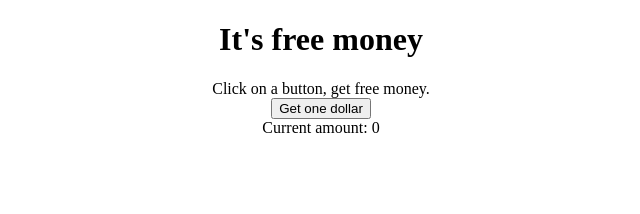
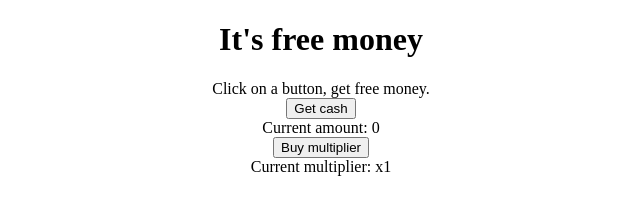
Before and after one commit to glonkulous/freemoney, a plain HTML site: page index.html in a window 1280 px wide. Shown: the whole page, without its empty margins (319-959 px from the left). Drawn offline with Linux system fonts and the light colour scheme.

Commit message:
dwadswads

```diff
--- a/index.html
+++ b/index.html
@@ -8,10 +8,22 @@
 <script type="text/javascript">
 
 var money = 0;
+var multiplier =1;
 document.getElementById("money").innerHTML = String(money);
+document.getElementById("multipier").innerHTML = String(multiplier);
 
-function plusone() {
-    money = money+1;
+function addmultiplier() {
+    if (money >= 15) {
+    money = money-15;
+    multiplier = multiplier+1;
+    document.getElementById("multipier").innerHTML = String(multiplier);
+    } else {
+        alert("YOU DON'T HAVE ENOUGH MONEY YET!!");
+    }
+}
+
+function plusamount() {
+    money = money+1*multiplier;
     document.getElementById("money").innerHTML = String(money);
 }
 
@@ -23,9 +35,10 @@ function plusone() {
 
 <h1><center>It's free money</center></h1>
 <p1><center>Click on a button, get free money.</center></p1>
-
-<center><input type="button" id="plusButton" value="Get one dollar" onclick="plusone()" /></center>
+<center><input type="button" id="plusButton" value="Get cash" onclick="plusamount()" /></center>
 <center>Current amount: <span id="money">0</span></center>
+<center><input type="button" id="multiplierButton" value="Buy multiplier" onclick="addmultiplier()" /></center>
+<center>Current multiplier: x<span id="multiplier">1</span></center>
 </body>
 
 
```
